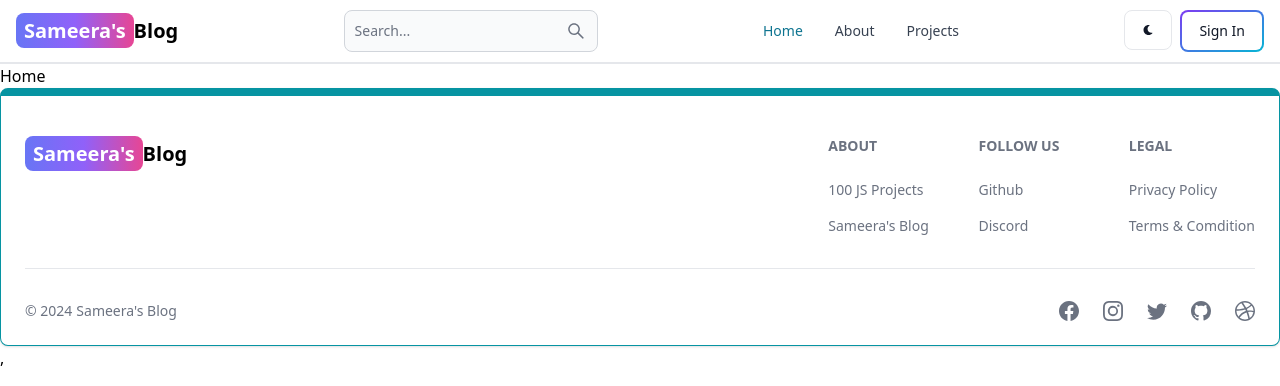
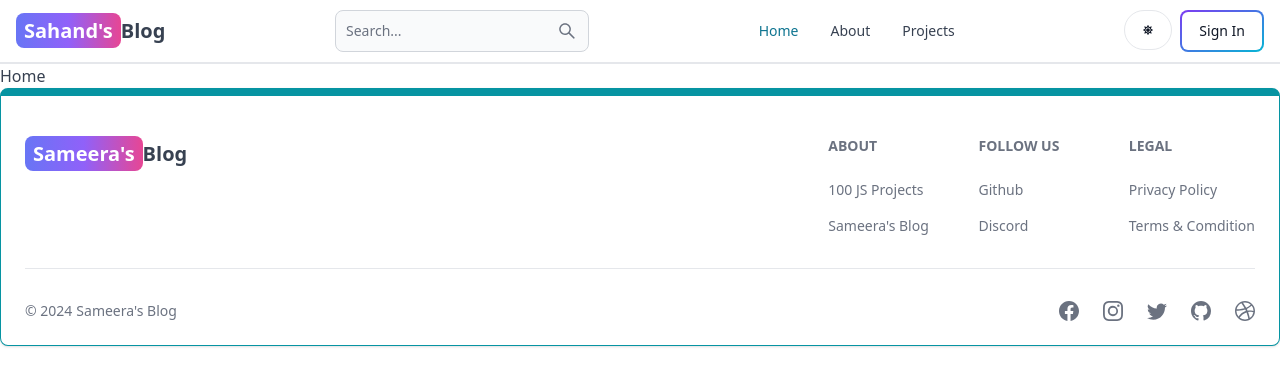
Before and after one commit to Sameemadhu16/MERN_BLOG, a React (Vite) app in the folder client/: page / in a window 1280 px wide. Shown: the top 386 px of the page. Built offline with nearby package versions, Linux system fonts and the light colour scheme; no server answers.

Commit message:
add complete darkmode functionallity

```diff
--- a/client/src/components/Header.jsx
+++ b/client/src/components/Header.jsx
@@ -1,65 +1,126 @@
-import { Button, Navbar, TextInput } from 'flowbite-react';
-import React from 'react';
-import {Link, useLocation} from 'react-router-dom';
-import {AiOutlineSearch} from 'react-icons/ai';
-import{FaMoon} from 'react-icons/fa';
+import { Avatar, Button, Dropdown, Navbar, TextInput } from 'flowbite-react';
+import { Link, useLocation, useNavigate } from 'react-router-dom';
+import { AiOutlineSearch } from 'react-icons/ai';
+import { FaMoon, FaSun } from 'react-icons/fa';
+import { useSelector, useDispatch } from 'react-redux';
+import { toggleTheme } from '../redux/theme/themeSlice';
+
+import { useEffect, useState } from 'react';
 
 export default function Header() {
   const path = useLocation().pathname;
+  const location = useLocation();
+  const navigate = useNavigate();
+  const dispatch = useDispatch();
+  const { currentUser } = useSelector((state) => state.user);
+  const { theme } = useSelector((state) => state.theme);
+  const [searchTerm, setSearchTerm] = useState('');
+
+  useEffect(() => {
+    const urlParams = new URLSearchParams(location.search);
+    const searchTermFromUrl = urlParams.get('searchTerm');
+    if (searchTermFromUrl) {
+      setSearchTerm(searchTermFromUrl);
+    }
+  }, [location.search]);
+
+  const handleSignout = async () => {
+    try {
+      const res = await fetch('/api/user/signout', {
+        method: 'POST',
+      });
+      const data = await res.json();
+      if (!res.ok) {
+        console.log(data.message);
+      } else {
+        dispatch(signoutSuccess());
+      }
+    } catch (error) {
+      console.log(error.message);
+    }
+  };
+
+  const handleSubmit = (e) => {
+    e.preventDefault();
+    const urlParams = new URLSearchParams(location.search);
+    urlParams.set('searchTerm', searchTerm);
+    const searchQuery = urlParams.toString();
+    navigate(`/search?${searchQuery}`);
+  };
+
   return (
     <Navbar className='border-b-2'>
-        <Link to="/" className="self-center whitespace-nowrap text-sm sm:text-xl font-semibold dark:text-white">
-            <span className="px-2 py-1 bg-gradient-to-r from-indigo-500 via-purple-500 to-pink-500 rounded-lg text-white">Sameera's</span>
+      <Link
+        to='/'
+        className='self-center whitespace-nowrap text-sm sm:text-xl font-semibold dark:text-white'
+      >
+        <span className='px-2 py-1 bg-gradient-to-r from-indigo-500 via-purple-500 to-pink-500 rounded-lg text-white'>
+          Sahand's
+        </span>
         Blog
       </Link>
-            <form className='hidden lg:flex items-center'>
-
+      <form onSubmit={handleSubmit}>
         <TextInput
           type='text'
           placeholder='Search...'
           rightIcon={AiOutlineSearch}
           className='hidden lg:inline'
-
+          value={searchTerm}
+          onChange={(e) => setSearchTerm(e.target.value)}
         />
-
       </form>
-            <Button className='w-12 h-10 lg:hidden ' color='gray ' pill>
-                <AiOutlineSearch/>
+      <Button className='w-12 h-10 lg:hidden' color='gray' pill>
+        <AiOutlineSearch />
       </Button>
-        <div className="flex gap-2 md:order-2">
-        <Button className='w-12 h-10 hidden sm:inline rounded-lg' color='gray' pill>
-                        <FaMoon />
+      <div className='flex gap-2 md:order-2'>
+        <Button
+          className='w-12 h-10 hidden sm:inline'
+          color='gray'
+          pill
+          onClick={() => dispatch(toggleTheme())}
+        >
+          {theme === 'light' ? <FaSun /> : <FaMoon />}
         </Button>
-                <Link to='/SignIn'>
+        {currentUser ? (
+          <Dropdown
+            arrowIcon={false}
+            inline
+            label={
+              <Avatar alt='user' img={currentUser.profilePicture} rounded />
+            }
+          >
+            <Dropdown.Header>
+              <span className='block text-sm'>@{currentUser.username}</span>
+              <span className='block text-sm font-medium truncate'>
+                {currentUser.email}
+              </span>
+            </Dropdown.Header>
+            <Link to={'/dashboard?tab=profile'}>
+              <Dropdown.Item>Profile</Dropdown.Item>
+            </Link>
+            <Dropdown.Divider />
+            <Dropdown.Item onClick={handleSignout}>Sign out</Dropdown.Item>
+          </Dropdown>
+        ) : (
+          <Link to='/sign-in'>
             <Button gradientDuoTone='purpleToBlue' outline>
               Sign In
             </Button>
           </Link>
+        )}
         <Navbar.Toggle />
-
       </div>
       <Navbar.Collapse>
-
-                    <Navbar.Link active={path === "/"} as={'div'} >
-                        <Link to='/' >
-                            Home
-                        </Link>
+        <Navbar.Link active={path === '/'} as={'div'}>
+          <Link to='/'>Home</Link>
         </Navbar.Link>
-
-
-                    <Navbar.Link active={path === "/about"} as={'div'}>
-                        <Link to='/about'>
-                             About
-                        </Link>
+        <Navbar.Link active={path === '/about'} as={'div'}>
+          <Link to='/about'>About</Link>
         </Navbar.Link>
-
-                    <Navbar.Link active={path === "/projects"} as={'div'}>
-                        <Link to='/projects'>
-                             Projects
-                        </Link>
+        <Navbar.Link active={path === '/projects'} as={'div'}>
+          <Link to='/projects'>Projects</Link>
         </Navbar.Link>
       </Navbar.Collapse>
-
     </Navbar>
-  )
+  );
 }
--- /dev/null
+++ b/client/src/components/ThemeProvider.jsx
@@ -0,0 +1,12 @@
+import { useSelector } from 'react-redux';
+
+export default function ThemeProvider({ children }) {
+  const { theme } = useSelector((state) => state.theme);
+  return (
+    <div className={theme}>
+      <div className='bg-white text-gray-700 dark:text-gray-200 dark:bg-[rgb(16,23,42)] min-h-screen'>
+        {children}
+      </div>
+    </div>
+  );
+}
--- a/client/src/main.jsx
+++ b/client/src/main.jsx
@@ -5,11 +5,15 @@
 import {store, persistor} from './redux/store.js'
 import {Provider} from 'react-redux'
 import { PersistGate } from 'redux-persist/integration/react'
+import ThemeProvider from './components/ThemeProvider.jsx'
 
 ReactDOM.createRoot(document.getElementById('root')).render(
   <PersistGate persistor={persistor}>
     <Provider store={store}>
-      <App />
+      <ThemeProvider>
+        <App />
+      </ThemeProvider>
+
     </Provider>,
   </PersistGate>
 );
--- a/client/src/redux/store.js
+++ b/client/src/redux/store.js
@@ -1,11 +1,13 @@
 import { configureStore, combineReducers } from '@reduxjs/toolkit';
 import userReducer from './user/userSlice';
-
+import themeReducer from './theme/themeSlice';
 import { persistReducer, persistStore } from 'redux-persist';
 import storage from 'redux-persist/lib/storage';
+import { theme } from 'flowbite-react';
 
 const rootReducer = combineReducers({
   user: userReducer,
+  theme: themeReducer,
 
 });
 
--- /dev/null
+++ b/client/src/redux/theme/themeSlice.js
@@ -0,0 +1,19 @@
+import {createSlice} from '@reduxjs/toolkit';
+
+const initialState = {
+    theme: 'light',
+};
+
+const themeSlice = createSlice({
+    name: 'theme',
+    initialState,
+    reducers: {
+        toggleTheme: (state) => {
+            state.theme = state.theme === 'light' ? 'dark' : 'light';
+        },
+        }
+});
+
+export const {toggleTheme} = themeSlice.actions;
+
+export default themeSlice.reducer;
```
Lines whose indentation alone changed are shown as unchanged.
